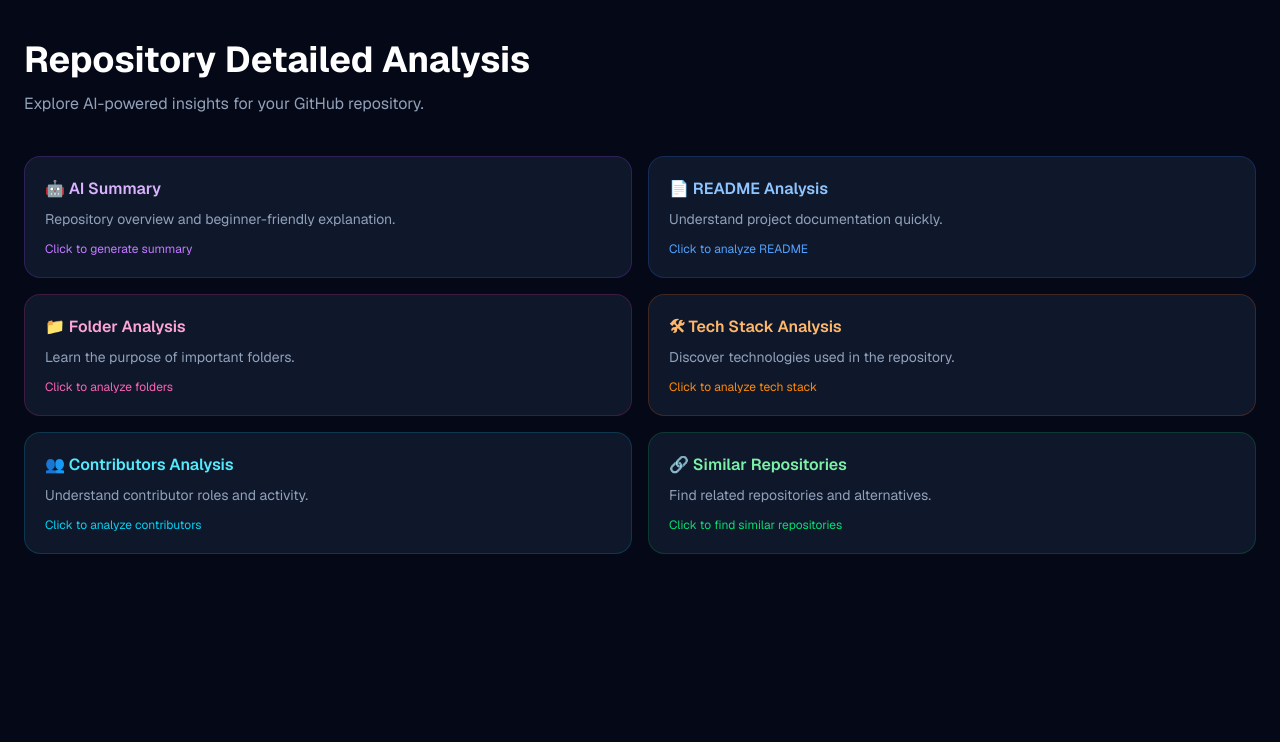
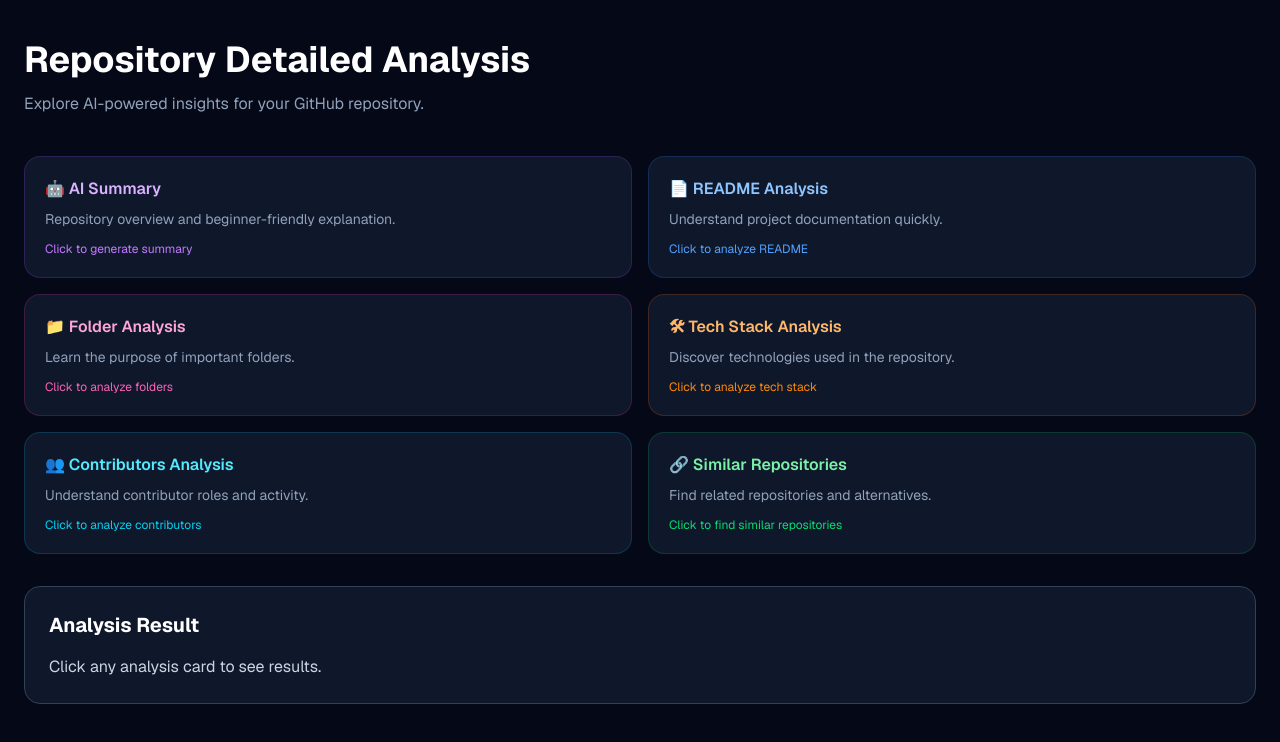
Before and after one commit to utsavaraj/GitHub_Knowledge_Assistant, a Next.js app: page /analysis in a window 1280 px wide. Shown: the top 742 px of the page. Built offline with nearby package versions, Linux system fonts and the light colour scheme.

Commit message:
Fix analysis results and similar repositories feature

```diff
--- a/app/analysis/page.tsx
+++ b/app/analysis/page.tsx
@@ -1,4 +1,6 @@
+
 "use client";
+import ReactMarkdown from "react-markdown";
 
 import { useEffect, useState } from "react";
 
@@ -7,6 +9,8 @@ export default function AnalysisPage() {
 
   const [aiLoading, setAiLoading] = useState(false);
   const [aiSummary, setAiSummary] = useState("");
+
+  const [activeResult, setActiveResult] = useState("");
 
   const [folderLoading, setFolderLoading] = useState(false);
   const [folderExplanation, setFolderExplanation] = useState("");
@@ -57,6 +61,8 @@ export default function AnalysisPage() {
       }
 
       setFolderExplanation(data.explanation);
+
+      setActiveResult(data.explanation);
     } catch (error) {
       console.error(error);
     } finally {
@@ -83,12 +89,15 @@ export default function AnalysisPage() {
       });
 
       const data = await response.json();
+      console.log("TechStack API Response:", data);
 
       if (!response.ok) {
         throw new Error(data.error);
       }
 
       setTechStack(data.explanation);
+
+      setActiveResult(data.explanation);
     } catch (error) {
       console.error(error);
     } finally {
@@ -120,6 +129,8 @@ export default function AnalysisPage() {
     }
 
     setContributors(data.explanation);
+
+    setActiveResult(data.explanation);
   } catch (error) {
     console.error(error);
   } finally {
@@ -145,13 +156,18 @@ const fetchSimilarRepos = async () => {
   }),
 });
 
+console.log("Calling Similar API...");
+
 const data = await response.json();
+console.log("Similar API Response:", data);
 
 if (!response.ok) {
   throw new Error(data.error);
 }
 
 setSimilarRepos(data.explanation);
+
+setActiveResult(data.explanation);
   } catch (error) {
     console.error(error);
   } finally {
@@ -185,6 +201,8 @@ const fetchSimilarRepos = async () => {
     }
 
     setReadmeContent(data.explanation);
+
+    setActiveResult(data.explanation);
   } catch (error) {
     console.error(error);
   } finally {
@@ -215,6 +233,8 @@ const fetchSimilarRepos = async () => {
       }
 
       setAiSummary(data.summary);
+
+      setActiveResult(data.summary);
     } catch (error) {
       console.error(error);
     } finally {
@@ -222,6 +242,9 @@ const fetchSimilarRepos = async () => {
     }
   };
   return (
+    <>
+
+
       <main className="min-h-screen bg-[#050816] text-white">
       <div className="mx-auto max-w-7xl px-6 py-10">
         <h1 className="text-4xl font-bold">
@@ -248,17 +271,8 @@ const fetchSimilarRepos = async () => {
             </p>
           </div>
 
-          {aiSummary && (
-            <div className="rounded-2xl border border-purple-500/20 bg-slate-900 p-5 md:col-span-2">
-              <h3 className="mb-3 font-semibold text-purple-300">
-                AI Summary Result
-              </h3>
 
-              <div className="whitespace-pre-wrap text-sm leading-7 text-slate-300">
-                {aiSummary}
-              </div>
-            </div>
-          )}
+
 
           <div
   onClick={fetchReadme}
@@ -276,17 +290,9 @@ const fetchSimilarRepos = async () => {
     Click to analyze README
   </p>
 </div>
-        {readmeContent && (
-  <div className="rounded-2xl border border-blue-500/20 bg-slate-900 p-5 md:col-span-2">
-    <h3 className="mb-3 font-semibold text-blue-300">
-      README Analysis Result
-    </h3>
 
-    <div className="whitespace-pre-wrap text-sm leading-7 text-slate-300">
-      {readmeContent}
-    </div>
-  </div>
-)}
+
+
 <div
   onClick={fetchFolders}
   className="cursor-pointer rounded-2xl border border-pink-500/20 bg-slate-900 p-5 transition hover:border-pink-400 hover:bg-slate-800"
@@ -306,17 +312,8 @@ const fetchSimilarRepos = async () => {
 
 
 
-          {folderExplanation && (
-            <div className="rounded-2xl border border-pink-500/20 bg-slate-900 p-5 md:col-span-2">
-              <h3 className="mb-3 font-semibold text-pink-300">
-                Folder Analysis Result
-              </h3>
 
-              <div className="whitespace-pre-wrap text-sm leading-7 text-slate-300">
-                {folderExplanation}
-              </div>
-            </div>
-          )}
+
 
           <div
   onClick={fetchTechStack}
@@ -334,17 +331,9 @@ const fetchSimilarRepos = async () => {
     Click to analyze tech stack
   </p>
 </div>
-{techStack && (
-  <div className="rounded-2xl border border-orange-500/20 bg-slate-900 p-5 md:col-span-2">
-    <h3 className="mb-3 font-semibold text-orange-300">
-      Tech Stack Analysis Result
-    </h3>
 
-    <div className="whitespace-pre-wrap text-sm leading-7 text-slate-300">
-      {techStack}
-    </div>
-  </div>
-)}
+
+
 <div
   onClick={fetchContributors}
   className="cursor-pointer rounded-2xl border border-cyan-500/20 bg-slate-900 p-5 transition hover:border-cyan-400 hover:bg-slate-800"
@@ -362,17 +351,9 @@ const fetchSimilarRepos = async () => {
   </p>
 </div>
 
-          {contributors && (
-            <div className="rounded-2xl border border-cyan-500/20 bg-slate-900 p-5 md:col-span-2">
-              <h3 className="mb-3 font-semibold text-cyan-300">
-                Contributors Analysis Result
-              </h3>
 
-              <div className="whitespace-pre-wrap text-sm leading-7 text-slate-300">
-                {contributors}
-              </div>
-            </div>
-          )}
+
+
 
       <div
   onClick={fetchSimilarRepos}
@@ -390,20 +371,25 @@ const fetchSimilarRepos = async () => {
     Click to find similar repositories
   </p>
 </div>
+   <div className="md:col-span-2 mt-4 rounded-2xl border border-slate-700 bg-slate-900 p-6">
+  <h2 className="mb-4 text-xl font-bold text-white">
+    Analysis Result
+  </h2>
 
-{similarRepos && (
-  <div className="rounded-2xl border border-green-500/20 bg-slate-900 p-5 md:col-span-2">
-    <h3 className="mb-3 font-semibold text-green-300">
-      Similar Repositories Result
-    </h3>
-
-    <div className="whitespace-pre-wrap text-sm leading-7 text-slate-300">
-      {similarRepos}
+  <div className="prose prose-invert max-w-none">
+    <div className="prose prose-invert max-w-none text-slate-300">
+  <ReactMarkdown>
+   {activeResult || "Click any analysis card to see results."}
+  </ReactMarkdown>
 </div>
   </div>
-)}
+</div>
+
+
+
         </div>
       </div>
     </main>
+    </>
   );
 }
--- a/package.json
+++ b/package.json
@@ -12,7 +12,8 @@
     "groq-sdk": "^1.6.0",
     "next": "16.3.5",
     "react": "19.2.8",
-    "react-dom": "19.2.8"
+    "react-dom": "19.2.8",
+    "react-markdown": "^10.1.0"
   },
   "devDependencies": {
     "@tailwindcss/postcss": "^4",
```
Also changed, not shown: 1 other file (tests, documents, lock files or other folders). Lines whose indentation alone changed are shown as unchanged.
